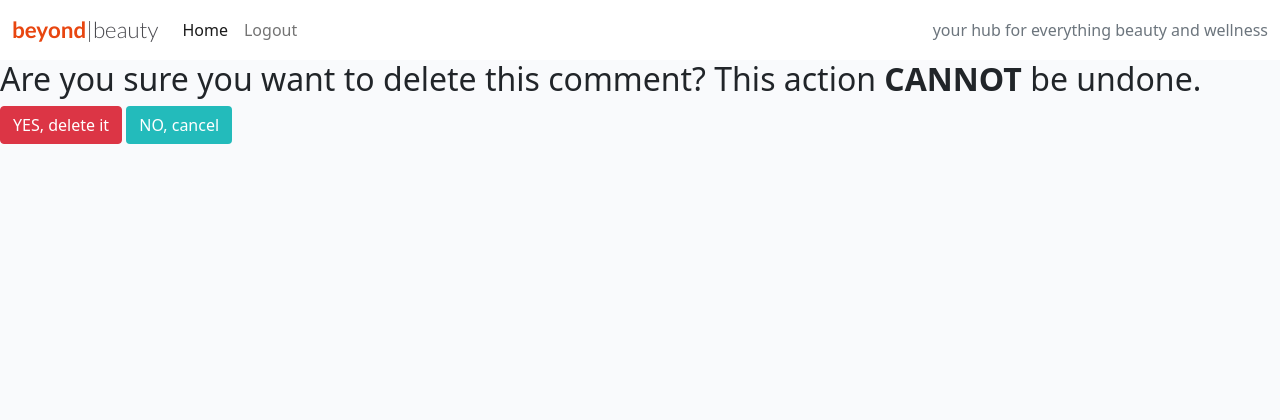
After one commit to ispeakfishlanguage/beyond-beauty-blog, a Django app: page /comment/1/delete/ in a window 1280 px wide. The commit adds this page. Shown: the top 420 px of the page. Run offline with Django 3.2, Linux system fonts and the light colour scheme; a user stored in the database is signed in; tables that the repository leaves empty hold one stand-in row (values such as "Sample post").

Commit message:
Add functionality to delete own comments if logged in

```diff
--- a/beyondBeauty/settings.py
+++ b/beyondBeauty/settings.py
@@ -29,7 +29,7 @@ TEMPLATES_DIR = os.path.join(BASE_DIR, "templates")
 SECRET_KEY = os.environ.get('SECRET_KEY')
 
 # SECURITY WARNING: don't run with debug turned on in production!
-DEBUG = True
+DEBUG = False
 
 X_FRAME_OPTIONS = "SAMEORIGIN"
 
--- a/blog/models.py
+++ b/blog/models.py
@@ -3,6 +3,7 @@ from django.contrib.auth.models import User
 from cloudinary.models import CloudinaryField
 from django.utils.text import slugify
 from taggit.managers import TaggableManager
+from django.urls import reverse
 
 
 STATUS = ((0, "Draft"), (1, "Publish"))
@@ -59,3 +60,6 @@ class Comment(models.Model):
 
     def __str__(self):
         return f'Comment by {self.user} on {self.post.title}'
+
+    def get_absolute_url(self):
+        return reverse('post_detail', kwargs={'slug': self.post.slug})
--- a/blog/urls.py
+++ b/blog/urls.py
@@ -1,5 +1,5 @@
 from . import views
-from .views import CommentUpdateView
+from .views import CommentUpdate, CommentDelete
 from django.urls import path
 
 
@@ -7,5 +7,6 @@ urlpatterns = [
     path('', views.PostList.as_view(), name='home'),
     path('<slug:slug>/', views.PostDetail.as_view(), name='post_detail'),
     path('like/<slug:slug>/', views.PostLike.as_view(), name='post_like'),
-    path('comment/<int:comment_id>/edit/', CommentUpdateView.as_view(), name='edit_comment'),
+    path('comment/<int:comment_id>/edit/', CommentUpdate.as_view(), name='edit_comment'),
+    path('comment/<int:comment_id>/delete/', CommentDelete.as_view(), name='delete_comment'),
 ]
--- a/blog/views.py
+++ b/blog/views.py
@@ -3,7 +3,7 @@ from django.views import generic, View
 from django.http import HttpResponseRedirect
 from .models import Post, Comment
 from .forms import CommentForm
-from django.views.generic import UpdateView
+from django.views.generic import UpdateView, DeleteView
 from django.urls import reverse_lazy
 from django.contrib.auth.mixins import LoginRequiredMixin, UserPassesTestMixin
 
@@ -83,7 +83,7 @@ class PostLike(View):
         return HttpResponseRedirect(reverse('post_detail', args=[slug]))
 
 
-class CommentUpdateView(LoginRequiredMixin, UserPassesTestMixin, UpdateView):
+class CommentUpdate(LoginRequiredMixin, UserPassesTestMixin, UpdateView):
     model = Comment
     form_class = CommentForm
     template_name = 'edit_comment.html'
@@ -96,3 +96,17 @@ class CommentUpdateView(LoginRequiredMixin, UserPassesTestMixin, UpdateView):
     def get_success_url(self):
         comment = self.get_object()
         return reverse_lazy('post_detail', kwargs={'slug': comment.post.slug})
+
+
+class CommentDelete(LoginRequiredMixin, UserPassesTestMixin, DeleteView):
+    model = Comment
+    template_name = 'comment_confirm_delete.html'
+    pk_url_kwarg = 'comment_id'
+
+    def test_func(self):
+        comment = self.get_object()
+        return self.request.user == comment.user
+
+    def get_success_url(self):
+        comment = self.get_object()
+        return reverse_lazy('post_detail', kwargs={'slug': comment.post.slug})
--- /dev/null
+++ b/templates/comment_confirm_delete.html
@@ -0,0 +1,10 @@
+{% extends 'base.html' %}
+
+{% block content %}
+<h2>Are you sure you want to delete this comment? This action <strong>CANNOT</strong> be undone.</h2>
+<form method="post">
+    {% csrf_token %}
+    <button type="submit" class="btn btn-danger">YES, delete it</button>
+    <a class="btn btn-signup" href="{{ comment.get_absolute_url }}" role="button">NO, cancel</a>
+</form>
+{% endblock %}
--- a/templates/post_detail.html
+++ b/templates/post_detail.html
@@ -87,6 +87,7 @@
                     {{ comment.content | linebreaks }}
                     {% if comment.user == request.user %}
                     <a class="btn btn-signup" href="{% url 'edit_comment' comment.id %}" role="button">Edit</a>
+                    <a class="btn btn-danger" href="{% url 'delete_comment' comment.id %}" role="button">Delete</a>
                     {% endif %}
                 </div>
                 <!-- Our for loop ends here -->
```
